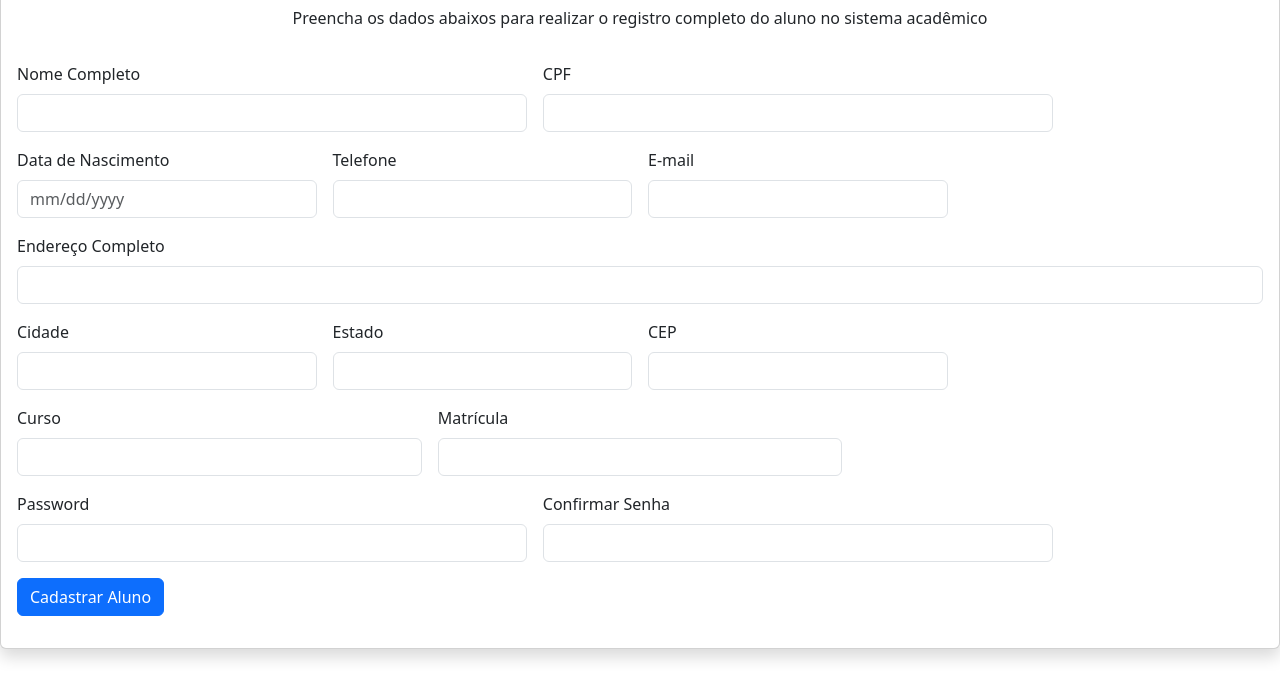
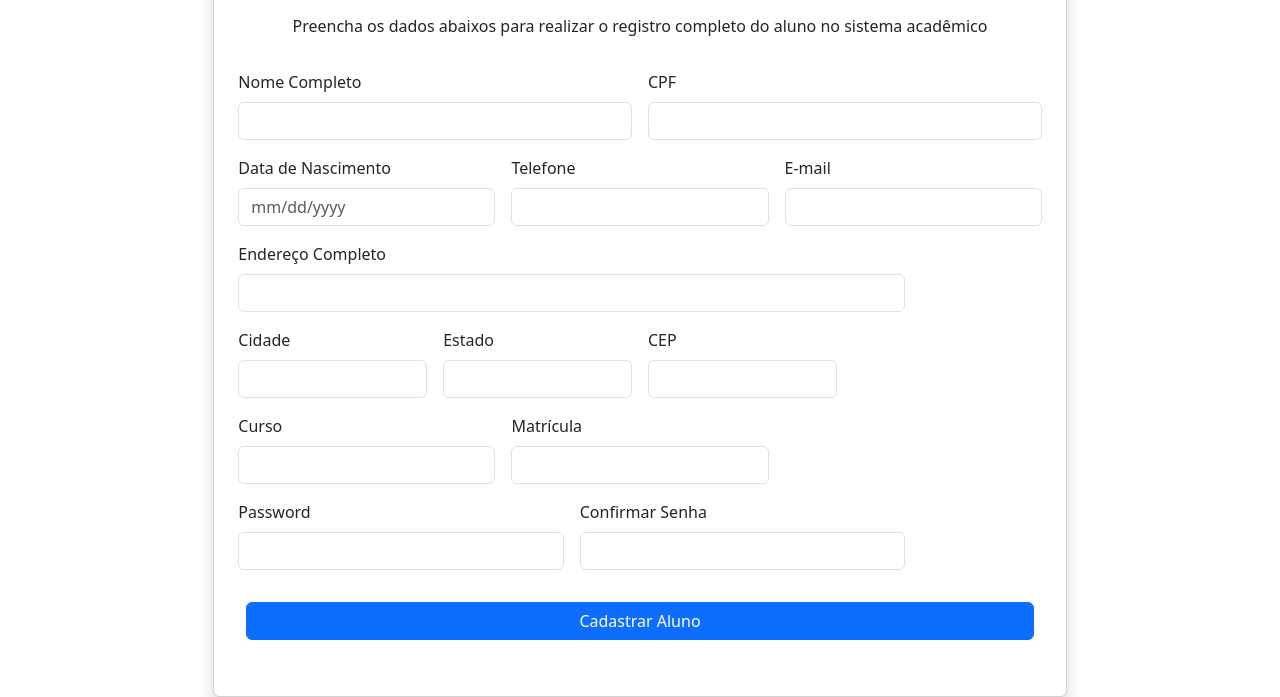
Before and after one commit to gabrielribeiro-code/tela_cadastro_aluno_bootstrap, a plain HTML site: page index.html in a window 1280 px wide. Shown: the part 129-826 px from the top of the page. Before the commit the page ends 800 px from the top, so only its background shows below. Drawn offline with nearby package versions, Linux system fonts and the light colour scheme.

Commit message:
feat: Atlerações no formulário, arrumando todos os campos e organizando o formúlario com a tela no meio.

```diff
--- a/index.html
+++ b/index.html
@@ -13,9 +13,11 @@
 
     <main class="mt-5">
 
-        <div class="d-flex justify-content-center align-items-center ">
-            <div class="card shadow">
-                <div class="card-body">
+        <div class="d-flex justify-content-center align-items-center">
+           <div class="col-12 col-md-10 col-lg-8">
+
+        <div class="card-body">
+        <div class="card shadow p-4">
 
                     <form id="form-login" class=" row g-3">
                         <h2 id="titulo" class="text-center mb-3">Cadastro Aluno</h2>
@@ -23,33 +25,33 @@
                         <p class="text-center mb-3"> Preencha os dados abaixos para realizar o registro completo do
                             aluno no sistema acadêmico</p>
 
-                            <div class="col-md-5">
+                            <div class="col-md-6">
                             <label for="nome" class="form-label">Nome Completo</label>
                             <input type="text" class="form-control" id="nome">
                         </div>
 
-                        <div class="col-md-5">
+                        <div class="col-md-6">
                             <label for="cpf" class="form-label">CPF</label>
                             <input type="text" class="form-control" id="cpf">
                         </div>
 
-                        <div class="col-md-3">
+                        <div class="col-md-4">
                             <label for="dataNascimento" class="form-label">Data de Nascimento</label>
                             <input type="number" class="form-control" id="dataNascimento" placeholder="mm/dd/yyyy">
                         </div>
 
-                        <div class="col-md-3">
+                        <div class="col-md-4">
                             <label for="telefone" class="form-label">Telefone</label>
                             <input type="tel" class="form-control" id="telefone">
                         </div>
-                         <div class="col-md-3">
+                         <div class="col-md-4">
                             <label for="email" class="form-label">E-mail</label>
                             <input type="email" class="form-control" id="email">
                         </div>
 
 
 
-                        <div class="col-12">
+                        <div class="col-md-10">
                             <label for="inputAddress" class="form-label">Endereço Completo</label>
                             <input type="text" class="form-control" id="inputAddress">
                     </div>
@@ -88,14 +90,17 @@
                             <input type="password" class="form-control" id="confirmarSenha">
                         </div>
 
+                        <div class="card-body">
                  <div class="col-12">
-            <button type="submit" class="btn btn-primary">Cadastrar Aluno</button>
+            <button type="submit" class="btn btn-primary w-100">Cadastrar Aluno</button>
+        </div>
         </div>
 </form>
             </div>
         </div>
         </div>
-
+        </div>
+    </div>
 
     </main>
 
```
